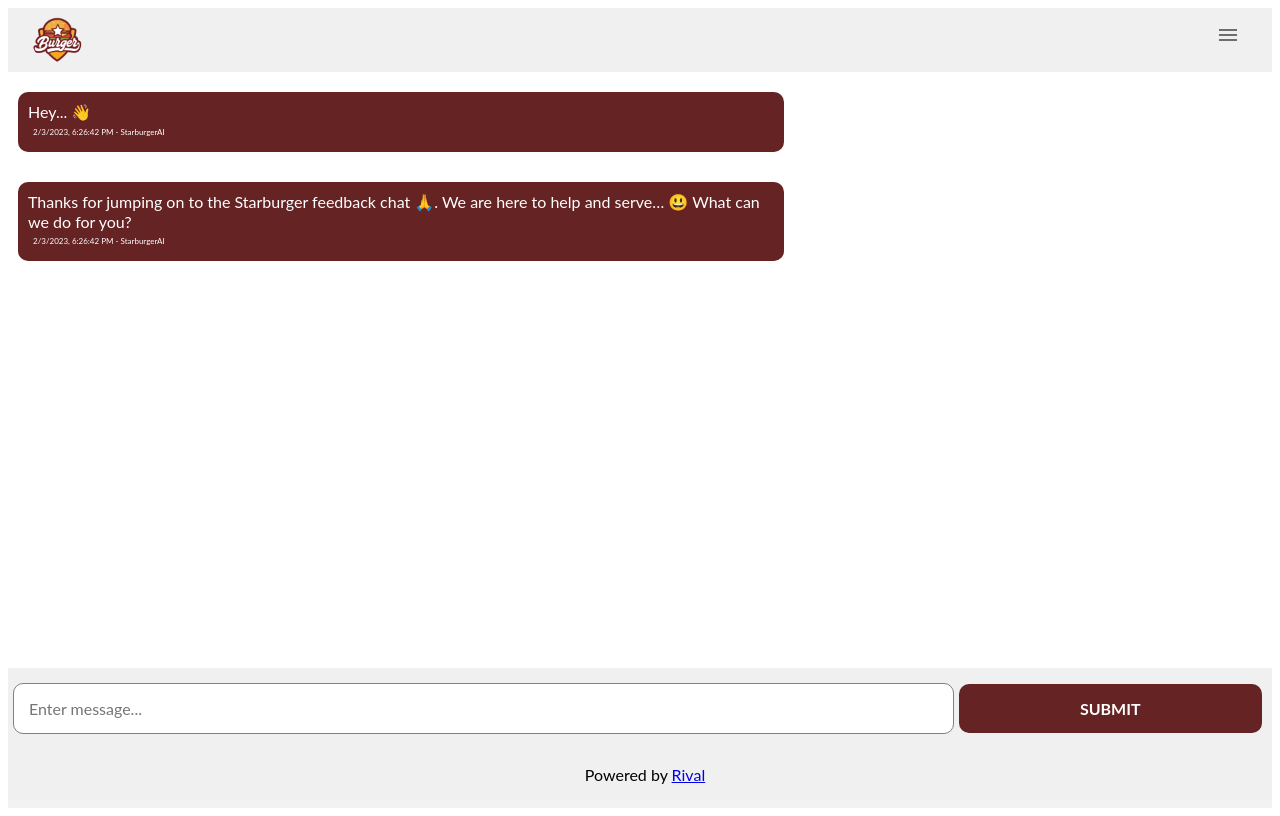
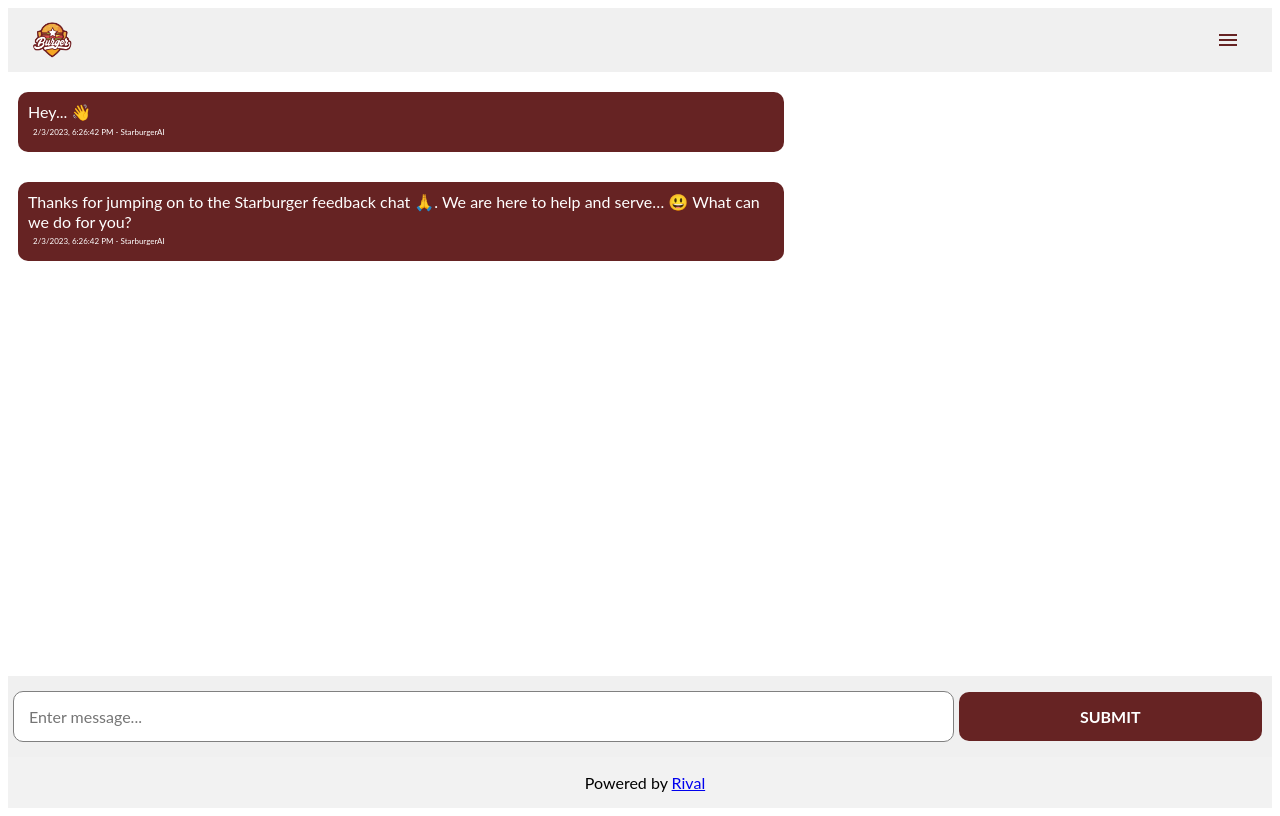
Before and after one commit to Ollstar/starburgerai, a Next.js app: page / in a window 1280 px wide. Built offline with nearby package versions, Linux system fonts and the light colour scheme.

Commit message:
fixed menu center

```diff
--- a/pages/index.js
+++ b/pages/index.js
@@ -16,6 +16,7 @@
 } from "@mui/material";
 import React from "react";
 import MenuIcon from '@mui/icons-material/Menu';
+import { Margin } from "@mui/icons-material";
 export default function Home() {
   const [animalInput, setAnimalInput] = useState("");
   const [hybrids, setHybrids] = useState([]);
@@ -107,7 +108,7 @@
           <Grid
             container
           > <Grid item style={{ flex: 1 }}>
-              <Avatar alt="Logo of Starburger" src="/starb.png" sx={{ width: 50, height: 50 }} />
+              <Avatar alt="Logo of Starburger" src="/starb.png" sx={{ }} />
             </Grid>
             <Grid item>
               <IconButton
@@ -115,8 +116,8 @@
                 aria-controls="long-menu"
                 aria-haspopup="true"
                 onClick={handleClick}
-
-              > <MenuIcon />         </IconButton>            </Grid>
+sx={{color: "rgb(102,35,35	)"}}
+              > <MenuIcon/>         </IconButton>            </Grid>
 
               <Menu id="long-menu" anchorEl={anchorEl} keepMounted open={open} onClose={handleClose} PaperProps={{
                 style: {
@@ -182,11 +183,11 @@
 
 
         </div>
-        <footer className={styles.footer}>
+
+      </AppBar>
+      <footer className={styles.footer}>
           <p>Powered by <a href="https://www.rivaltech.com/">Rival</a></p>
         </footer>
-      </AppBar>
-
     </div >
   );
 }
```
